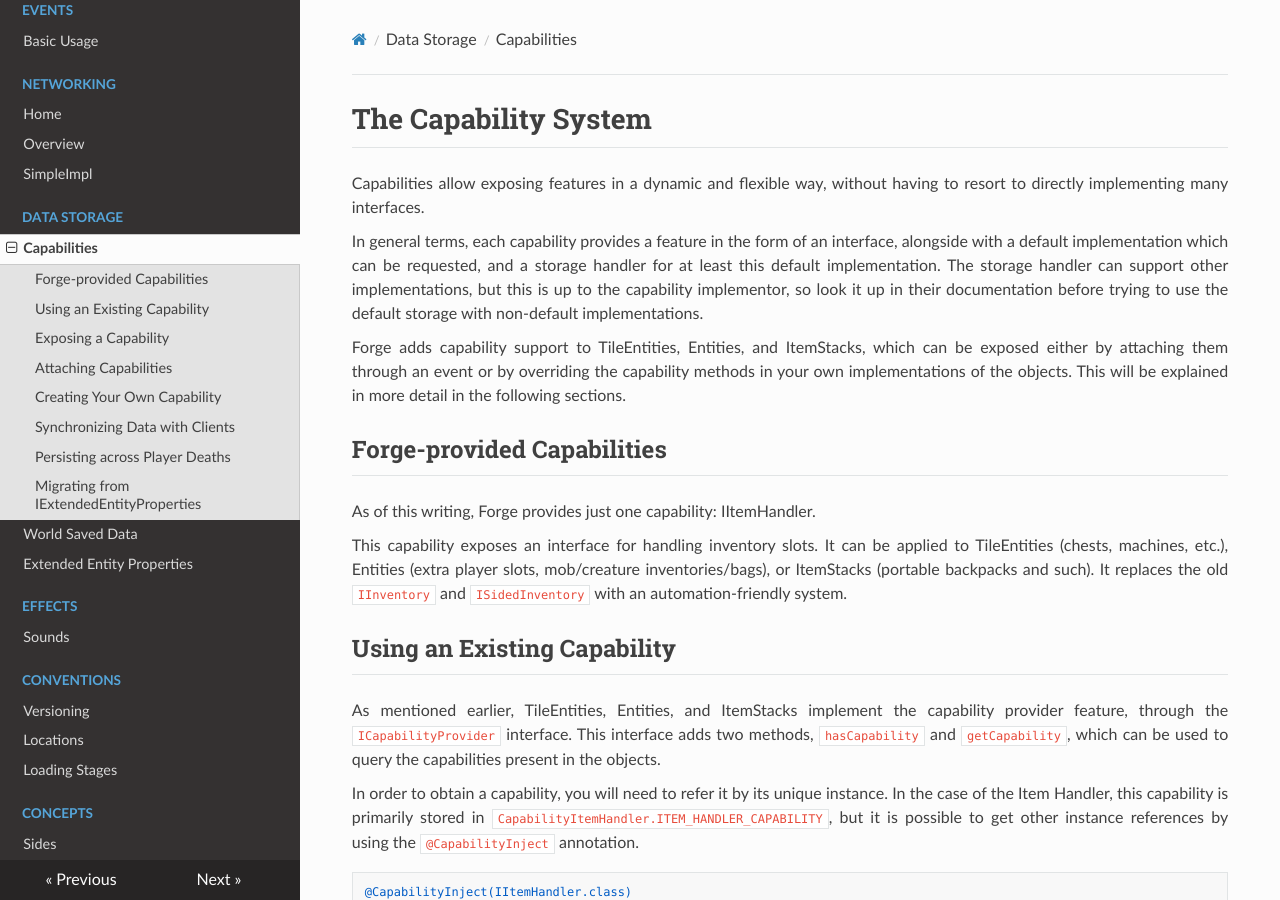
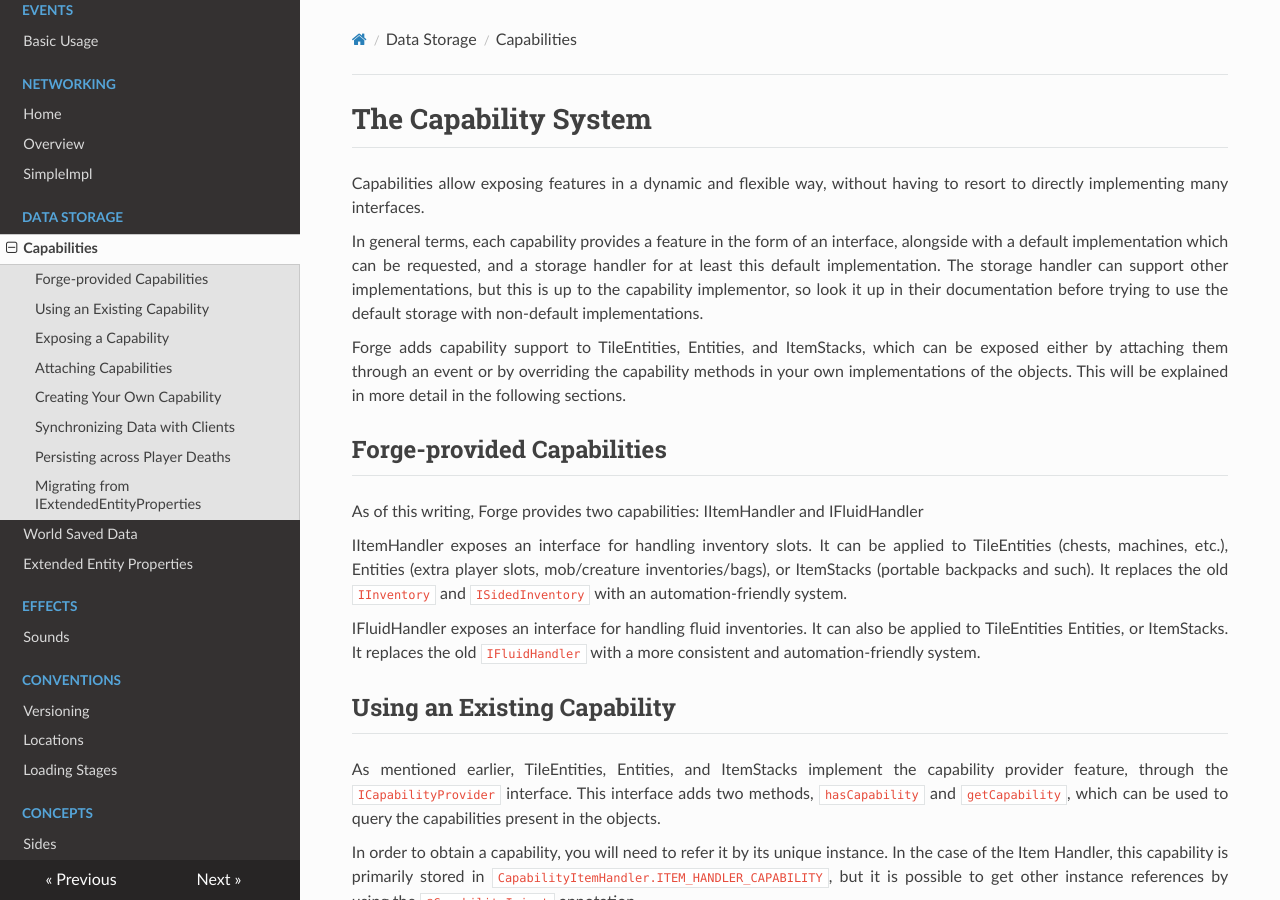
Before and after one commit to MinecraftForge/Documentation, an MkDocs documentation site: the page built from docs/datastorage/capabilities.md, in a window 1280 px wide and 900 px high. Built offline with MkDocs 1.6.1, drawn with Linux system fonts in a browser that asks for light colours; nearby versions of some CDN libraries; old or Windows-style settings are respelled for this version of MkDocs.

Commit message:
Updated Capabilities page
Added brief description of the IFluidHandler capability.

```diff
--- a/docs/datastorage/capabilities.md
+++ b/docs/datastorage/capabilities.md
@@ -10,9 +10,11 @@ Forge adds capability support to TileEntities, Entities, and ItemStacks, which c
 Forge-provided Capabilities
 ---------------------------
 
-As of this writing, Forge provides just one capability: IItemHandler.
+As of this writing, Forge provides two capabilities: IItemHandler and IFluidHandler
 
-This capability exposes an interface for handling inventory slots. It can be applied to TileEntities (chests, machines, etc.), Entities (extra player slots, mob/creature inventories/bags), or ItemStacks (portable backpacks and such). It replaces the old `IInventory` and `ISidedInventory` with an automation-friendly system.
+IItemHandler exposes an interface for handling inventory slots. It can be applied to TileEntities (chests, machines, etc.), Entities (extra player slots, mob/creature inventories/bags), or ItemStacks (portable backpacks and such). It replaces the old `IInventory` and `ISidedInventory` with an automation-friendly system.
+
+IFluidHandler exposes an interface for handling fluid inventories. It can also be applied to TileEntities Entities, or ItemStacks. It replaces the old `IFluidHandler` with a more consistent and automation-friendly system.
 
 Using an Existing Capability
 ----------------------------
```
